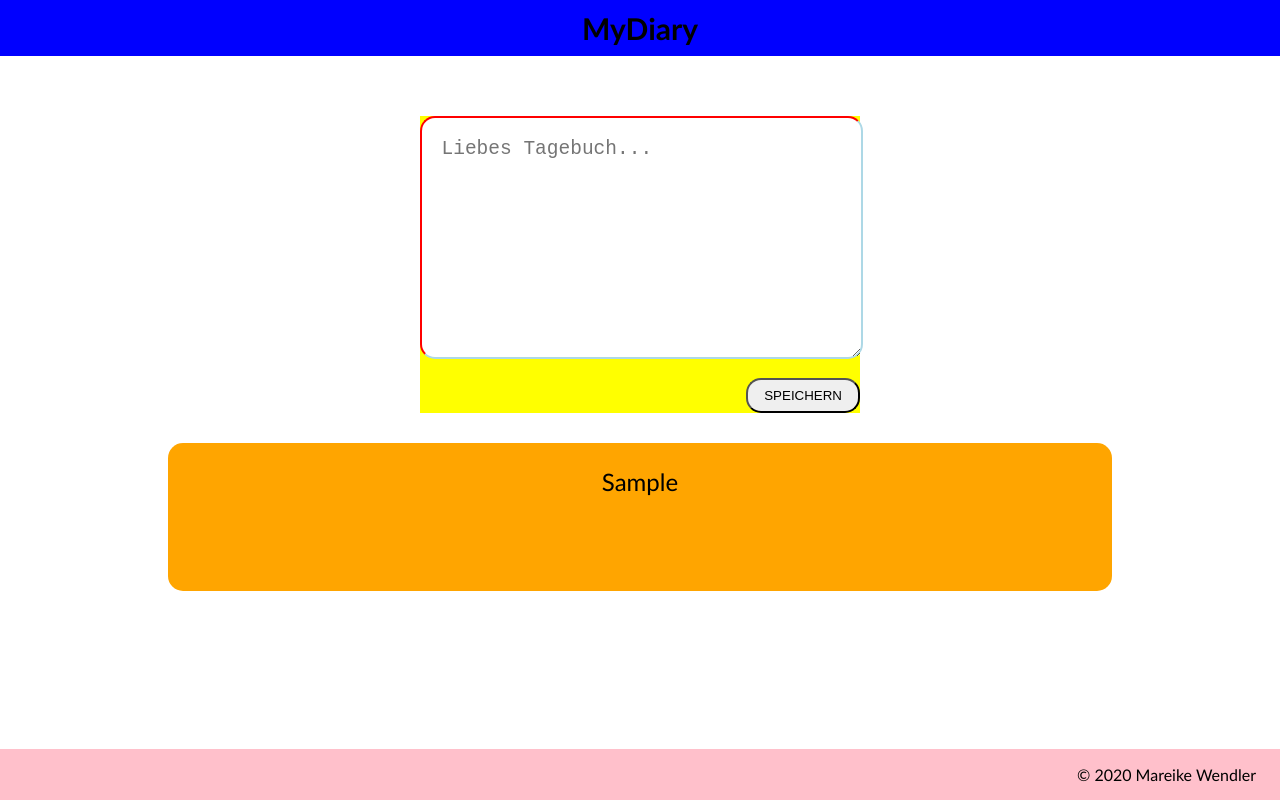
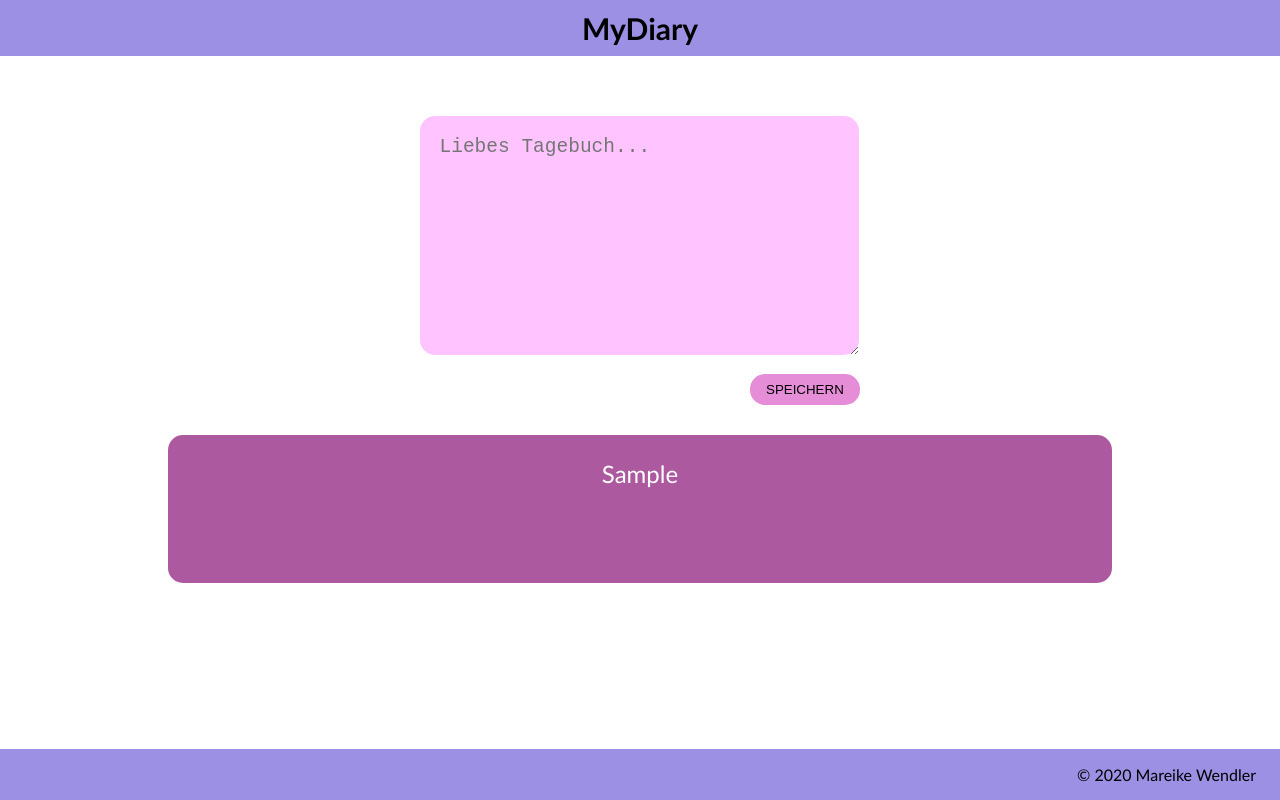
Before and after one commit to MareikeW/diary-app, a plain HTML site: page index.html in a window 1280 px wide. Both pictures are taken after typing "Sample" into the empty fields and a click on the button "SPEICHERN". Drawn offline with Linux system fonts and the light colour scheme.

Commit message:
Neue Farben + Problem mit required gelöst

```diff
--- a/index.html
+++ b/index.html
@@ -9,13 +9,16 @@
     <header>
       <h1 id="heading">MyDiary</h1>
     </header>
-    <form class="form-container" action="index.html" method="post">
-      <textarea id="textArea" placeholder="Liebes Tagebuch..." class="textField"></textarea>
+    <form id="formContainer">
+      <textarea placeholder="Liebes Tagebuch..." class="textArea" required></textarea>
       <br>
-      <div class="btn-container">
-        <button type="submit" id="btn" class="submit-btn">Speichern</button>
-      </div>
+      <button type="submit" class="submitButton">Speichern</button>
     </form>
+
+    <section id="entries">
+
+    </section>
+
     <footer><p class="footer-content">&#169; 2020 Mareike Wendler</p></footer>
     <script src="postEntry.js"></script>
   </body>
--- a/postEntry.js
+++ b/postEntry.js
@@ -1,21 +1,22 @@
-var textField = document.getElementById("textArea"); // verknüpft Textfeld
+var entryForm = document.getElementById("formContainer");
+var textField = document.querySelector(".textArea"); // verknüpft Textfeld
+var entriesSection = document.querySelector("#entries"); // verknüpft mit Teil für Einträge
 
-var subButton = document.getElementById("btn"); // verknüpft Button
-
-// Wenn Button geklickt wird, wird die getTextContent()-Methode ausgeführt
-subButton.addEventListener("click", getTextContent);
-
-function getTextContent() {
+function getTextContent(event) {
   // verhindert, dass Seite nach Klick neu geladen wird
-  event.preventDefault()
+  event.preventDefault();
   // neuer Absatz wird erstellt, hier soll der Text eingefügt werden
   var newEntry = document.createElement("div");
-  // Absatz wird mit Text verknüpft
-  newEntry.textContent = textField.value;
   // fügt class hinzu, zum Stylen
   newEntry.className = "new-entry";
+  // Absatz wird mit Text verknüpft
+  newEntry.innerText = textField.value;
+  newEntry.style.color = "white";
   // neuer Absatz wird unter dem Button angezeigt
-  document.body.append(newEntry);
+  entriesSection.appendChild(newEntry);
   // Löscht den eingegebenen Text und Platzhalter wird wieder angezeigt
   textField.value = "";
 }
+
+// Wenn Button geklickt wird, wird die getTextContent()-Methode ausgeführt
+entryForm.addEventListener("submit", getTextContent);
--- a/stylesheet.css
+++ b/stylesheet.css
@@ -9,66 +9,66 @@ body {
 
 header {
   margin-bottom: 60px;
+  background: #9C90E4;
 }
 
 h1 {
   font-size: 30px;
   text-align: center;
-  background: blue;
   padding: 10px 0;
 }
 
-.form-container {
+#formContainer {
   width: 440px;
   margin: 0 auto;
-  background: yellow;
 }
 
-.textField {
+.textArea {
   display: block;
   width: 400px;
   height: 200px;
   padding: 1em;
   border-radius: 15px;
-  border: 2px solid;
   font-size: 1.5em;
-  border-color: red lightblue lightblue red;
+  background: #FFC4FF;
+  border: none;
+  color: black;
 }
 
-.textField:focus {
-  outline: unset; /* entfernt automatisches border */
+.textArea:focus {
+   /* entfernt automatisches border */
+   outline: none;
+   border: solid;
 }
 
-.btn-container {
-  width: 440px;
-  display: flex;
-  justify-content: flex-end;
-}
-
-.submit-btn {
+.submitButton {
   padding: 0.6em 1.2em;
   border-radius: 15px;
   text-transform: uppercase;
   cursor: pointer;
+  background: #E58DD7;
+  border: none;
+  margin-left: 330px;
 }
 
-.new-entry {
+#entries {
   margin: 30px auto;
   text-align: center;
   width: 70%;
   min-height: 100px;
   padding: 1em;
   border-radius: 15px;
-  background: orange;
+  background: #AC59A0;
   font-size: 1.5em;
+  color: white;
 }
 
-.new-entry:last-child {
+#entries:last-child {
   margin-bottom: 110px;
 }
 
 footer {
-  background: pink;
+  background: #9C90E4;
   position: fixed;
   bottom: 0;
   left: 0;
```
